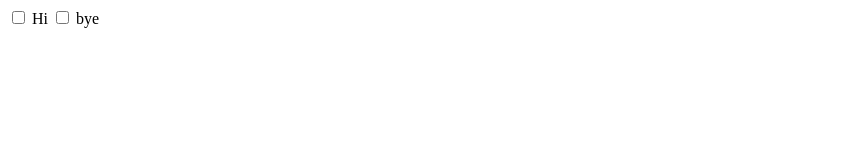
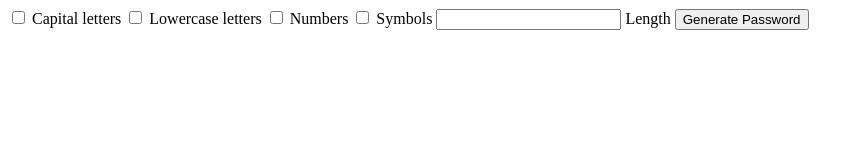
Before and after one commit to ShadowDev53/password, a plain HTML site: page index.html in a window 1280 px wide. Shown: the whole page, without its empty margins (0-860 px from the left). Drawn offline with Linux system fonts and the light colour scheme.

Commit message:
fixed merge issue

```diff
--- a/index.html
+++ b/index.html
@@ -9,8 +9,13 @@
 
 <body>
 
-    <input type="checkbox" name="test"> Hi </input>
-    <input type="checkbox" name="test"> bye </input>
+    <input type="checkbox" name="password" value="1"> Capital letters </input>
+    <input type="checkbox" name="password" value="2"> Lowercase letters </input>
+    <input type="checkbox" name="password" value="3"> Numbers </input>
+    <input type="checkbox" name="password" valuee="4"> Symbols </input>
+    <input type="number" id="length"> Length </input>
+    <button onclick="setLength()">Generate Password</button>
+    <p id="password"></p>
     <script src="index.js"> </script>
 
 </body>
--- a/index.js
+++ b/index.js
@@ -1,4 +1,4 @@
-const hi = document.getElementsByName("test")
+const hi = document.getElementsByName("password")
 let check = 0
 const capLetters = ["A", "B", "C", "D", "E", "F", "G", "H", "I", "J", "K", "L", "M", "N", "O", "P", "Q", "R", "S", "T", "U", "V", "W", "X", "Y", "Z"]
 const lowLetters = ["a", "b", "c", "d", "e", "f", "g", "h", "i", "j", "k", "l", "m", "n", "o", "p", "q", "r", "s", "t", "u", "v", "w", "x", "y", "z"]
```
